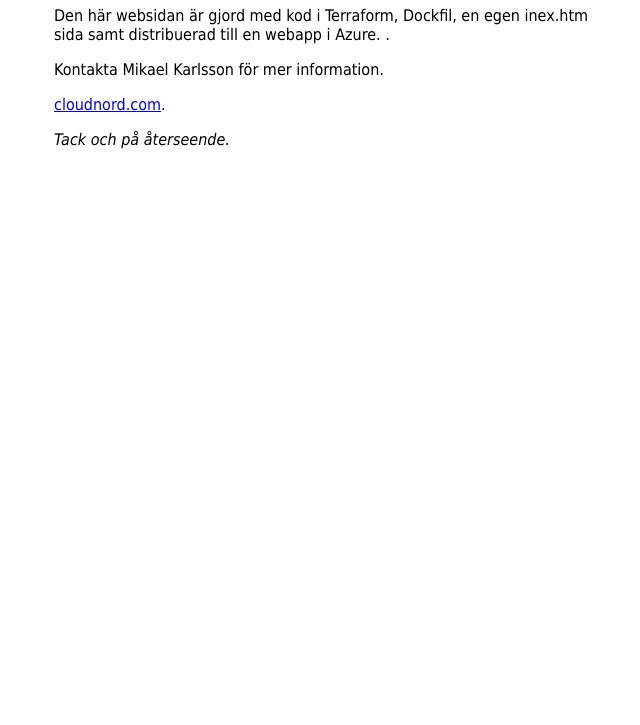
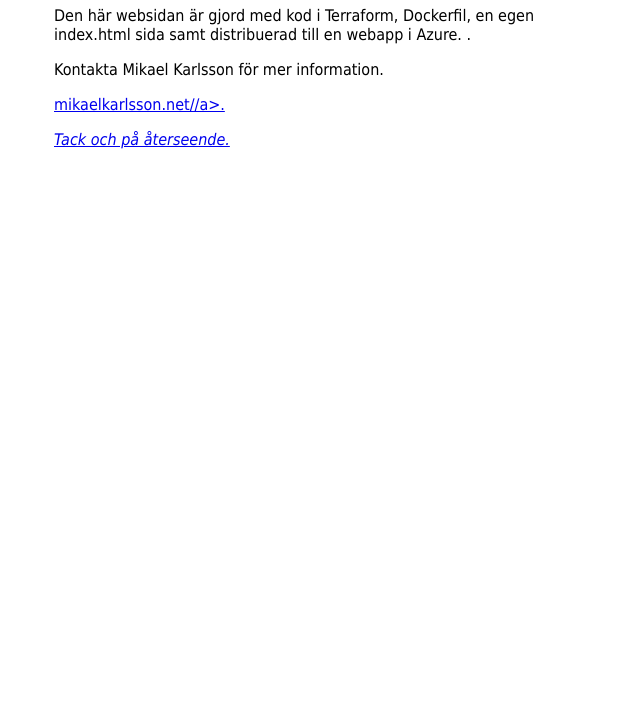
Before and after one commit to CobraKarl/terraform-docker-nginx-azure, a plain HTML site: page index.html in a window 1280 px wide. Shown: the part 75-800 px from the top of the page, without its empty margins (306-946 px from the left). Drawn offline with Linux system fonts and the light colour scheme.

Commit message:
final4.0

```diff
--- a/index.html
+++ b/index.html
@@ -10,9 +10,9 @@
 </head>
 <body>
 <h1>Mikael Karlsson!</h1>
-<p>Den här websidan är gjord med kod i Terraform, Dockfil, en egen inex.htm sida samt distribuerad till en webapp i Azure.  .</p>
+<p>Den här websidan är gjord med kod i Terraform, Dockerfil, en egen index.html sida samt distribuerad till en webapp i Azure.  .</p>
 
 <p>Kontakta Mikael Karlsson för mer information.</p>
-<a href="mikaelkarlsson.azurewebsites.net/ ">cloudnord.com</a>.</p>
+<a href="https://mikaelkarlsson.azurewebsites.net/ ">mikaelkarlsson.net//a>.</p>
 
 <p><em>Tack och på återseende.</em></p>
```
Also changed, not shown: 1 other file.
